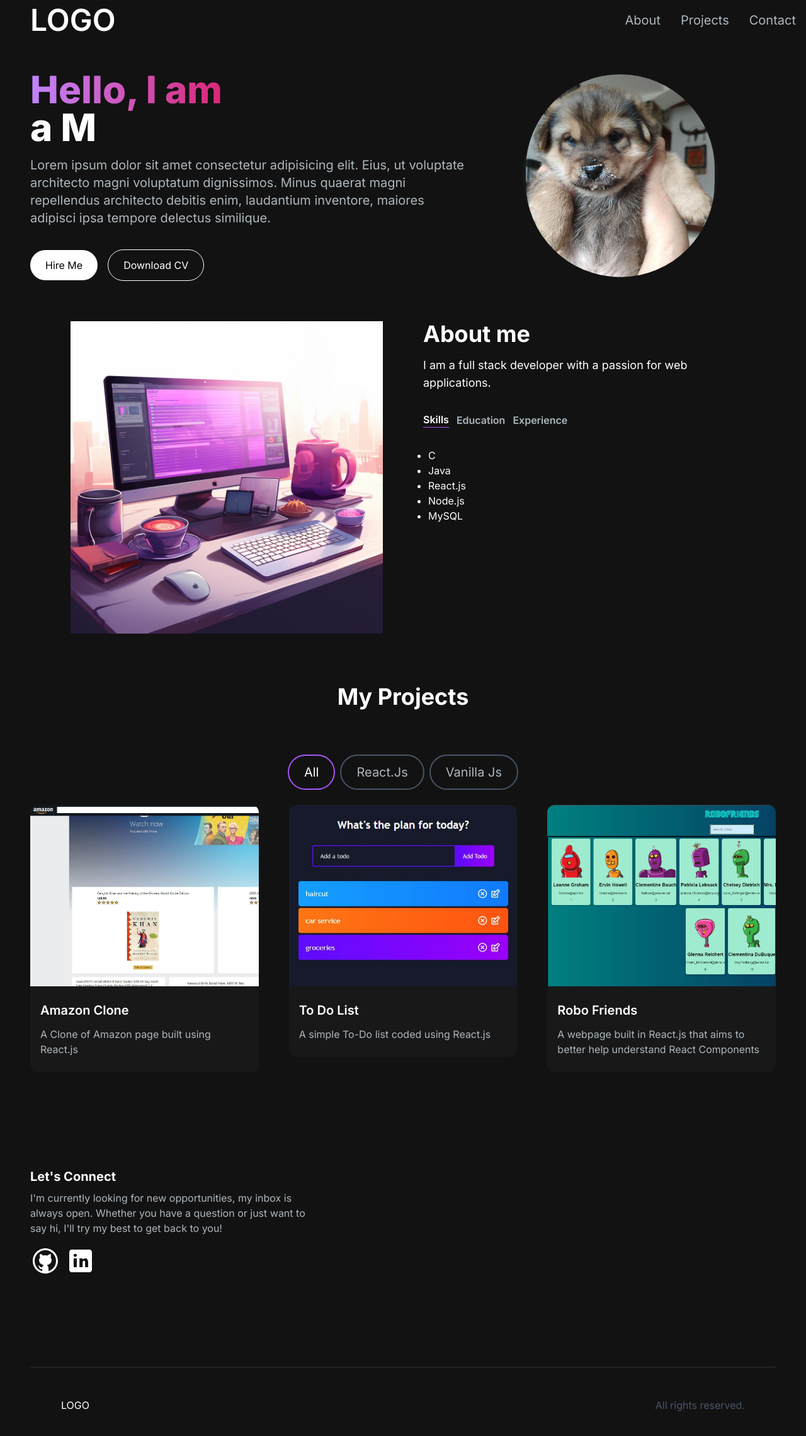
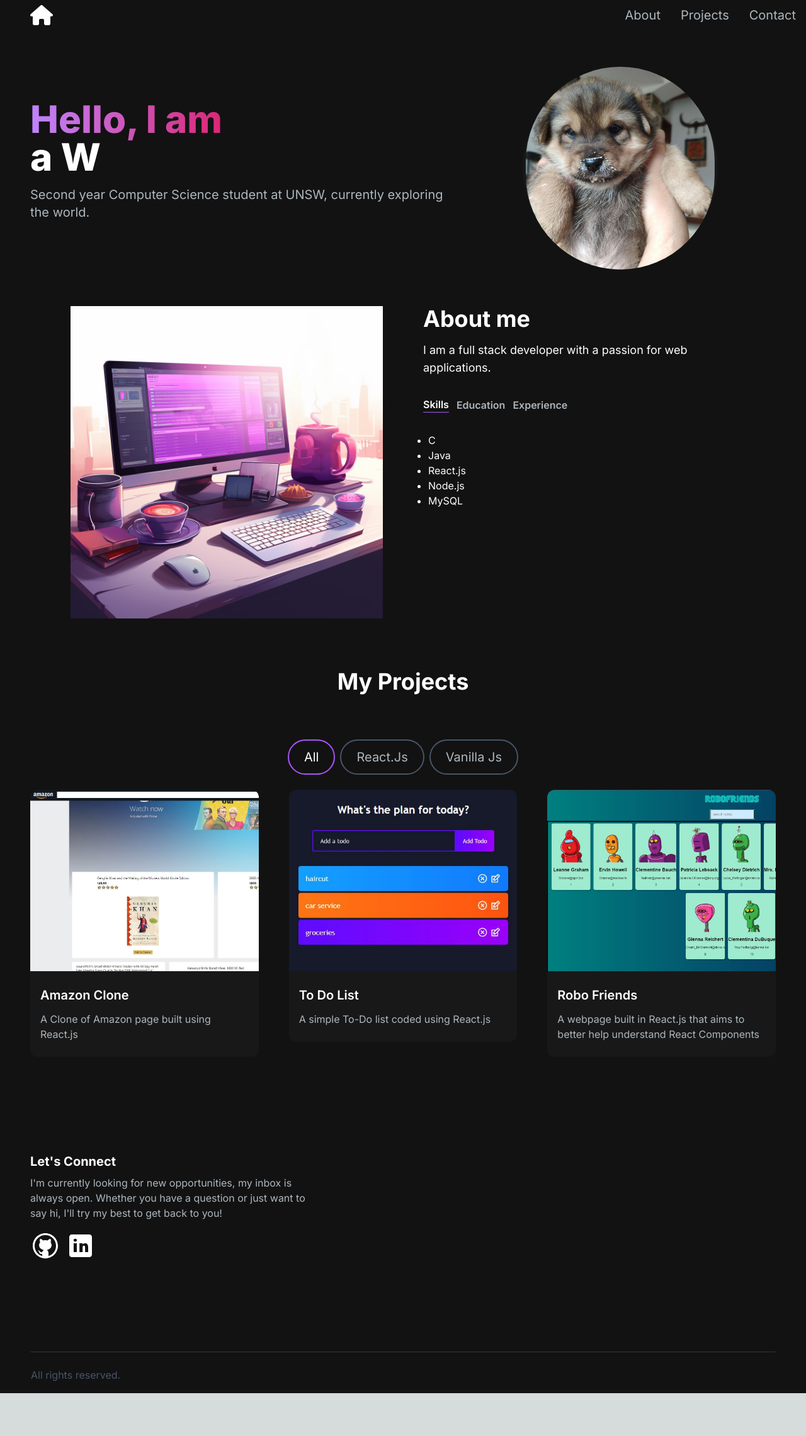
Before and after one commit to Lilpiggie0522/portfolio, a Next.js app: page / in a window 1280 px wide. Shown: the top 2280 px of the page at 63% size. After the commit the page ends 2212 px from the top, so only its background shows below. Built offline with nearby package versions, Linux system fonts and the light colour scheme.

Commit message:
completed rearranging layouts and added css

```diff
--- a/app/components/Footer.jsx
+++ b/app/components/Footer.jsx
@@ -3,9 +3,8 @@ import React from "react";
 const Footer = () => {
   return (
     <footer className="footer border z-10 border-t-[#33353F] border-l-transparent border-r-transparent border-b-transparent text-white">
-      <div className="container p-12 flex justify-between">
-        <span>LOGO</span>
-        <p className="text-slate-600">All rights reserved.</p>
+      <div className="container flex justify-between">
+        <p className="text-slate-600 mt-6">All rights reserved.</p>
       </div>
     </footer>
   );
--- a/app/components/HeroSection.jsx
+++ b/app/components/HeroSection.jsx
@@ -16,11 +16,11 @@ const HeroSection = () => {
                             // Same substring at the start will only be typed out once, initially
                             'Piggie',
                             1000, // wait 1s before replacing "Mice" with "Hamsters"
-                            'a Web Developer',
+                            'a Web Developer.',
                             1000,
-                            'a Mobile Devloper',
+                            'a Software Developer.',
                             1000,
-                            'a Student at UNSW',
+                            'a Student at UNSW.',
                             1000
                         ]}
                         wrapper="span"
@@ -29,12 +29,12 @@ const HeroSection = () => {
                     />
                 </h1>
                 <p className='text-[#ADB7BE] text-base sm:text-lg mb-6 lg:text-xl'>
-                    Lorem ipsum dolor sit amet consectetur adipisicing elit. Eius, ut voluptate architecto magni voluptatum dignissimos. Minus quaerat magni repellendus architecto debitis enim, laudantium inventore, maiores adipisci ipsa tempore delectus similique.
+                    Second year Computer Science student at UNSW, currently exploring the world.
                 </p>
-                <div>
+                {/* <div>
                     <button className='px-6 py-3 w-full sm:w-fit rounded-full mr-4 bg-white hover:bg-slate-200 text-black'>Hire Me</button>
                     <button className='px-6 py-3 w-full sm:w-fit rounded-full bg-transparent hover:bg-slate-800 text-white border border-white mt-3'>Download CV</button>
-                </div>
+                </div> */}
             </div>
             <div className='col-span-5 place-self-center mt-4 lg:mt-0'>
                 <div className="rounded-full bg-[#181818] w-[250px] h-[250px] lg:w-[310px] lg:h-[310px] relative">
--- a/app/components/Navbar.jsx
+++ b/app/components/Navbar.jsx
@@ -1,9 +1,11 @@
 'use client'
 import React, { useState } from 'react'
 import Link from 'next/link'
+import Image from 'next/image'
 import NavLink from './NavLink'
 import { Bars3Icon, XMarkIcon } from '@heroicons/react/24/solid'
 import MenuOverlay from './MenuOverlay'
+import HouseIcon from '@/public/house-solid.svg'
 
 const navLinks = [
     {
@@ -27,7 +29,9 @@ const Navbar = () => {
   return (
     <nav className='fixed top-0 left-0 right-0 z-10 bg-[#121212] bg-opacity-100'>
         <div className='flex flex-wrap items-center justify-between mx-auto px-4 py-2'>
-            <Link href={'/'} className='text-2xl md:text-5xl text-white px-8 font-semibold'>LOGO</Link>
+            <Link href={'/'} className='text-2xl md:text-5xl text-white px-8 font-semibold'>
+                <Image src={HouseIcon} alt='houseIcon'/>
+            </Link>
             <div className='mobile-menu block md:hidden'>
                 {!navbarOpen ? (<button onClick={() => setNavbarOpen(true)} className='flex items-center px-3 py-2 border rounded border-slate-200 text-slate-200 hover:text-white hover:border-white'><Bars3Icon className='h-5 w-5'/></button>) :
                 (<button onClick={() => setNavbarOpen(false)} className='flex items-center px-3 py-2 border rounded border-slate-200 text-slate-200 hover:text-white hover:border-white'><XMarkIcon className='h-5 w-5'/></button>)}
```
Also changed, not shown: public/house-solid.svg (added).
